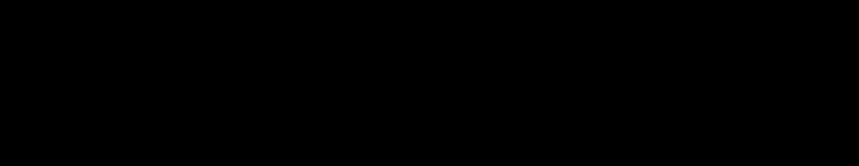
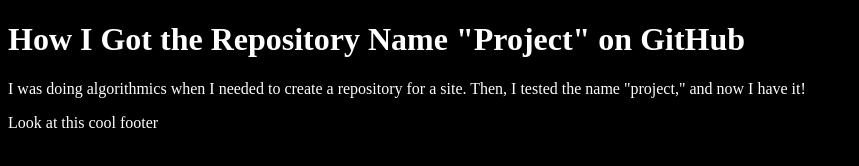
Before and after one commit to aimdacrazyone/project, a plain HTML site: page index.html in a window 1280 px wide. Shown: the whole page, without its empty margins (0-859 px from the left). Drawn offline with Linux system fonts and the light colour scheme.

Commit message:
Update index.html

```diff
--- a/index.html
+++ b/index.html
@@ -1,7 +1,19 @@
-<html>
-	<title>The Project</title>
-	<body style="background:black;font-color:white;">
-		<h1>How i got the repository name project on github</h1>
-		<p>i was doing algorithmics when i needed to create a repository for a site and then i tested the name project and now i have it</p>
-		<footer>Look at this cool footer</footer>
-	</body></html>
+<!DOCTYPE html>
+<html lang="en">
+<head>
+    <title>The Project</title>
+    <style>
+        body {
+            background: black;
+            color: white;
+        }
+    </style>
+</head>
+<body>
+    <h1>How I Got the Repository Name "Project" on GitHub</h1>
+    <p>I was doing algorithmics when I needed to create a repository for a site. Then, I tested the name "project," and now I have it!</p>
+    <footer>
+        Look at this cool footer
+    </footer>
+</body>
+</html>
```
